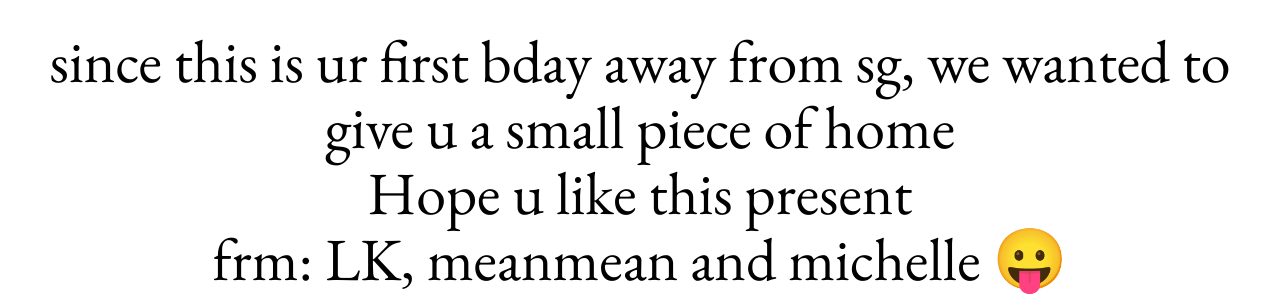
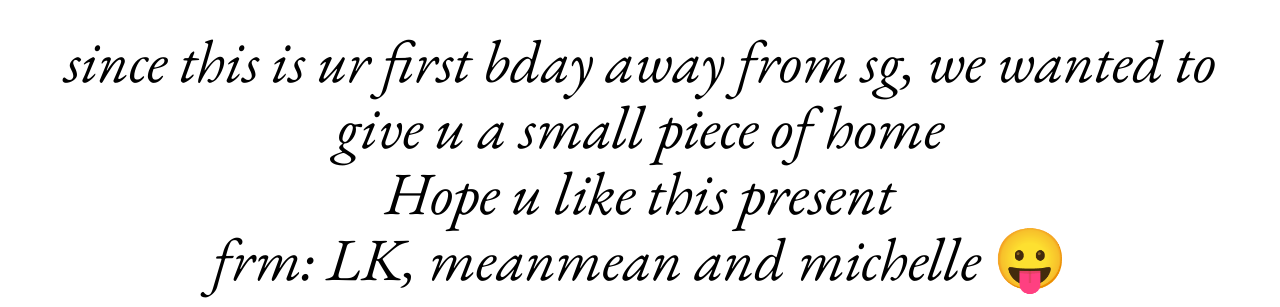
Before and after one commit to michellet4n/goons-bday, a plain HTML site: page index.html in a window 1280 px wide. Shown: the part 587-894 px from the top of the page. Drawn offline with Linux system fonts and the light colour scheme.

Commit message:
Add italic font-face and update styles
Added italic font-face and updated font-family for texts.

```diff
--- a/styles2.css
+++ b/styles2.css
@@ -1,6 +1,11 @@
 @font-face {
   font-family: "EBGaramond";
   src: url("EBGaramond-VariableFont_wght.ttf") format("truetype");
+}
+
+@font-face {
+  font-family: "EBGaramondital";
+  src: url("EBGaramond-Italic-VariableFont_wght.ttf") format("truetype");
 }
 
 * { box-sizing: border-box; }
@@ -27,8 +32,8 @@ img, video {
   margin: 0.3em 0;
 }
 p.texts {
+  font-family: "EBGaramondital";
   font-size: clamp(24px, 7vw, 60px);
-  font-variation-settings: "ital";
 }
 
 /* Gallery: 4 columns on desktop, 2 on phones */
```
